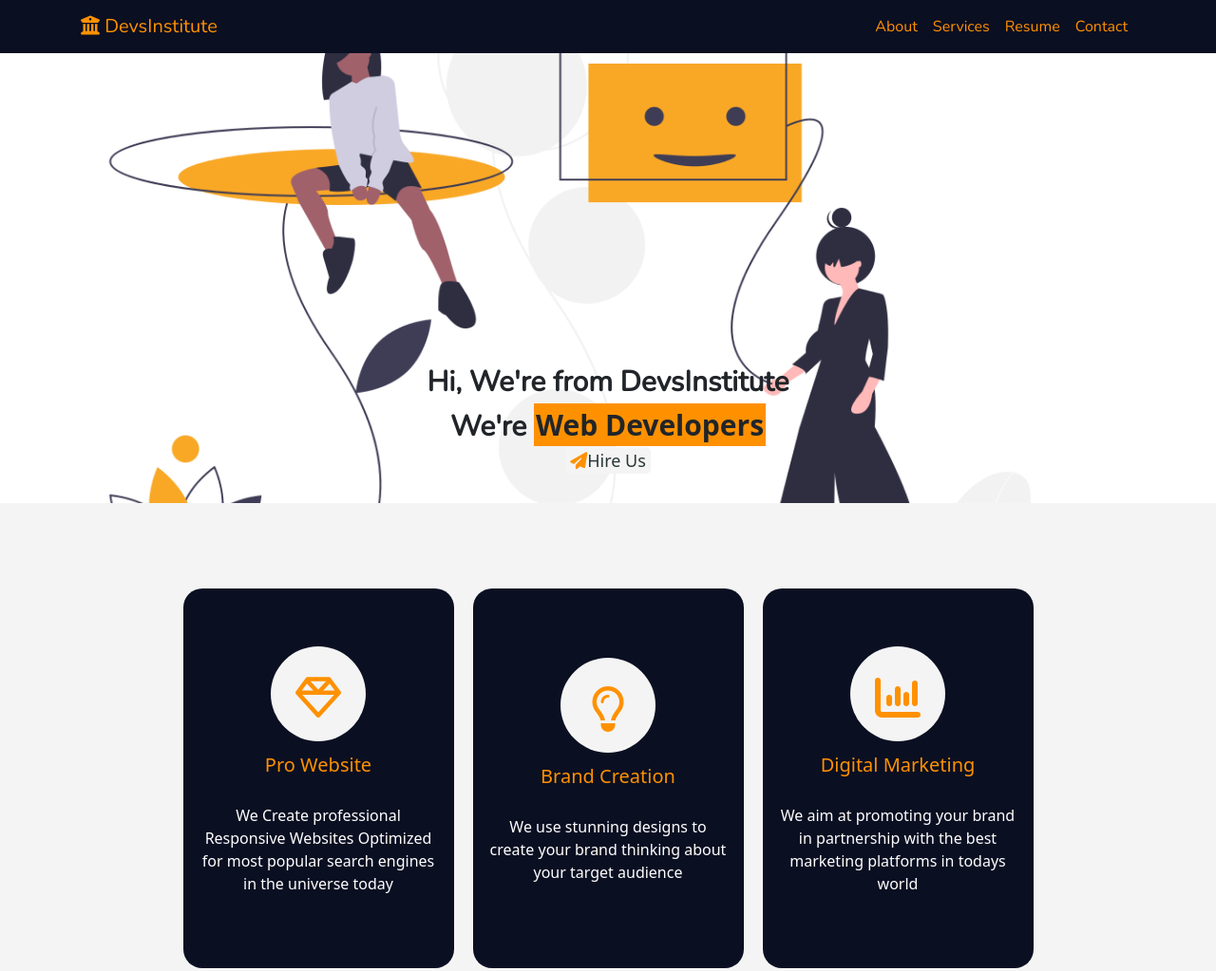
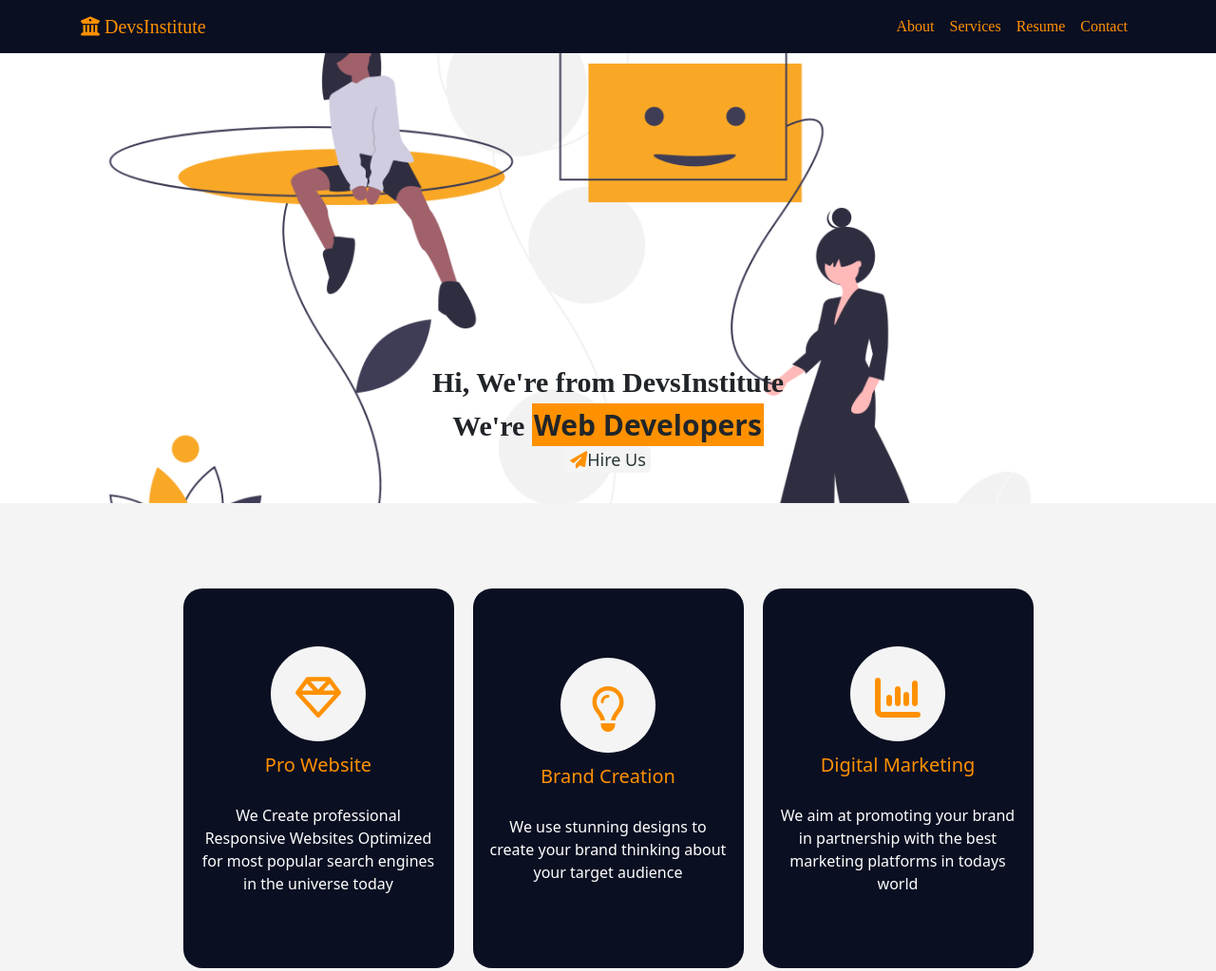
Before and after one commit to FemiObadimu/portfolio__, a plain HTML site: page index.html in a window 1280 px wide. Shown: the top 1023 px of the page at 95% size. Drawn offline with nearby package versions, Linux system fonts and the light colour scheme.

Commit message:
Change the Font
project Managers Advice to make it an ubuntu font

```diff
--- a/index.html
+++ b/index.html
@@ -20,7 +20,7 @@
     />
     <link
       rel="stylesheet"
-      href="https://fonts.googleapis.com/css?family=Nunito"
+      href="https://fonts.googleapis.com/css?family=Ubuntu"
     />
     <script src="https://cdnjs.cloudflare.com/ajax/libs/jquery/3.5.1/jquery.min.js"></script>
     <script src="https://cdnjs.cloudflare.com/ajax/libs/waypoints/4.0.1/jquery.waypoints.min.js"></script>
```
